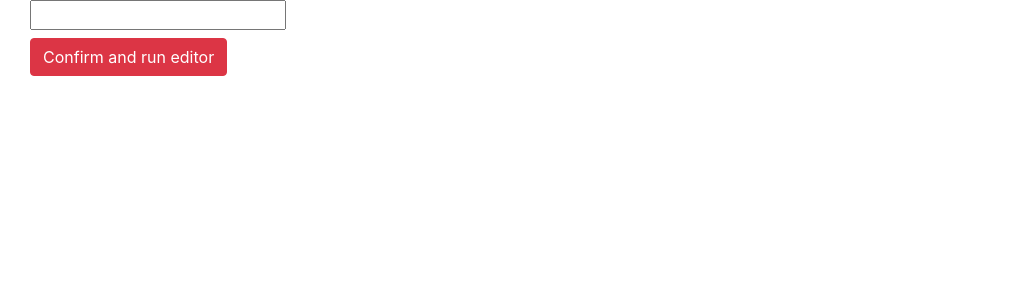
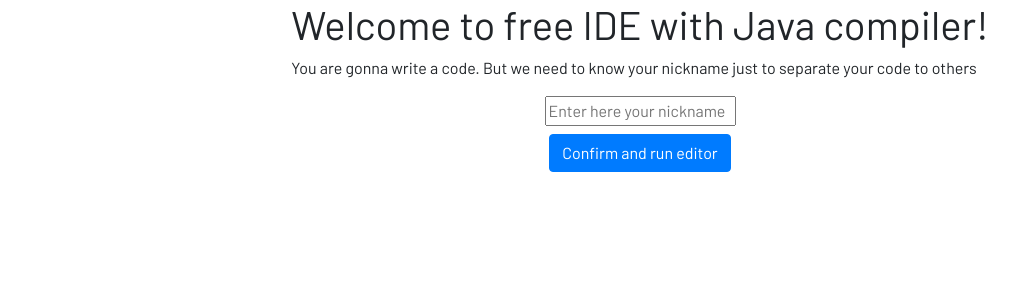
Before and after one commit to ilyademidow/java-code-editor, a React (Create React App) app: page / in a window 1280 px wide. Shown: the top 300 px of the page, without its empty margins (0-1018 px from the left). Built offline with nearby package versions, Linux system fonts and the light colour scheme.

Commit message:
add welcome message

```diff
--- a/src/App.js
+++ b/src/App.js
@@ -9,7 +9,7 @@ import "ace-builds/src-noconflict/theme-github";
 
 const SERVER_URL = 'http://localhost:7171/api/v1/';
 const TMP_SAVE_CODE_INTERVAL = 5000;
-const DELAY = 3000;
+const DELAY = 1500;
 
 class App extends React.Component {
   tmpUsername = "";
@@ -88,18 +88,28 @@ class App extends React.Component {
     if ("" === this.state.username) {
       return (
         <div className="container-fluid">
-          <div className="col-md-6">
-            <input type="text" id="username" onChange={this.updateTmpUsername} value={this.state.tmpUsername} />
-          </div>
-          <div className="col-md-6">
-            <button className="btn btn-danger" onClick={this.setUsername}>Confirm and run editor</button>
+          <div className="row justify-content-md-center">
+            <div className="col-md-auto">
+              <h1>Welcome to free IDE with Java compiler!</h1>
+              <p>You are gonna write a code. But we need to know your nickname just to separate your code to others</p>
             </div>
           </div>
+          <div className="row justify-content-md-center">
+            <div className="col-md-auto">
+              <input type="text" id="username" onChange={this.updateTmpUsername}
+              value={this.state.tmpUsername} placeholder="Enter here your nickname"/>
+            </div>
+          </div>
+          <div className="row justify-content-md-center">
+            <div className="col-md-auto">
+              <button className="btn btn-primary" onClick={this.setUsername}>Confirm and run editor</button>
+            </div>
+          </div>
+        </div >
       )
     } else {
       return (
         <div className="container-fluid">
-          <h2>Live code interview</h2>
           <div className="row">
             <div className="col-md-6 wrap-border">
               For DB usage please use this parameters <b>Driver</b> <code>org.h2.Driver</code> <b>DB URL</b><code>jdbc:h2:~/test</code>
@@ -124,7 +134,7 @@ class App extends React.Component {
               </pre>
             </div>
           </div>
-          <button className="btn btn-danger" onClick={this.send}>Run my code</button>
+          <button className="btn btn-primary" onClick={this.send}>Run my code</button>
         </div>
       );
     }
--- a/src/index.css
+++ b/src/index.css
@@ -1,6 +1,8 @@
+@import url('https://fonts.googleapis.com/css2?family=Barlow&display=swap');
+
 body {
   margin: 0;
-  font-family: -apple-system, BlinkMacSystemFont, 'Segoe UI', 'Roboto', 'Oxygen',
+  font-family: 'Barlow', -apple-system, BlinkMacSystemFont, 'Segoe UI', 'Roboto', 'Oxygen',
     'Ubuntu', 'Cantarell', 'Fira Sans', 'Droid Sans', 'Helvetica Neue',
     sans-serif;
   -webkit-font-smoothing: antialiased;
```
Lines whose indentation alone changed are shown as unchanged.
